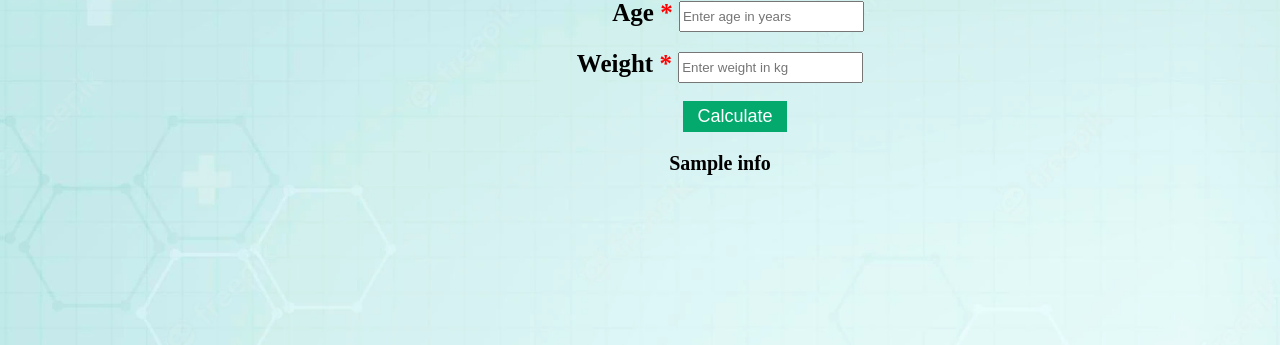
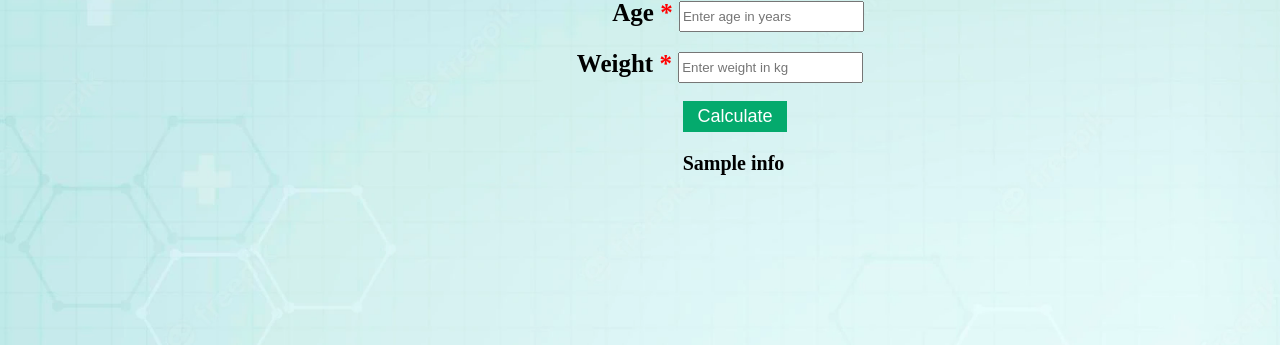
Before and after one commit to Rajnita/WebTechCSCI571, a Flask app: template Rajnita_L_hw_2/templates/index.html in a window 1280 px wide; the page is wider, and only the part inside the window is pictured. Shown: the part 179-524 px from the top of that part. Run offline with Flask 2, Linux system fonts and the light colour scheme; the template is opened without the code that fills it: most values are stand-ins (such as "Sample title", 1, 10 or a date in 2020).

Commit message:
adding css

```diff
--- a/Rajnita_L_hw_2/static/style.css
+++ b/Rajnita_L_hw_2/static/style.css
@@ -83,4 +83,5 @@ h2 {
 #result {
     font-size: 20px;
     font-weight: bold;
+    margin-left: 27px;
 }
```
